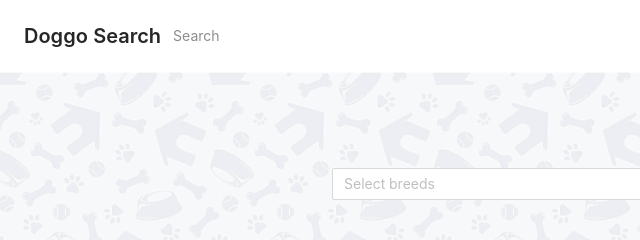
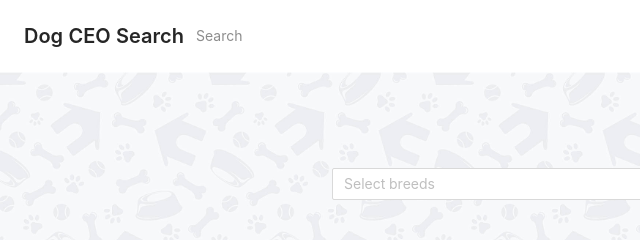
Before and after one commit to richardandreas/Dog-CEO-Search, a React app: page /search in a window 1280 px wide. Shown: the top 240 px of the page, 0-640 px from the left. Built offline with nearby package versions, Linux system fonts and the light colour scheme; no server answers.

Commit message:
Renamed app

```diff
--- a/package.json
+++ b/package.json
@@ -1,5 +1,5 @@
 {
-  "name": "doggo_search",
+  "name": "dog_ceo_search",
   "version": "0.1.0",
   "private": true,
   "dependencies": {
--- a/public/index.html
+++ b/public/index.html
@@ -4,7 +4,7 @@
     <meta charset="utf-8" />
     <link rel="icon" href="%PUBLIC_URL%/favicon.ico" />
     <meta name="viewport" content="width=device-width, initial-scale=1" />
-    <title>Doggo Search</title>
+    <title>Dog CEO Search</title>
   </head>
   <body>
     <div id="root"></div>
--- a/src/components/Containers/ViewContainer.js
+++ b/src/components/Containers/ViewContainer.js
@@ -16,7 +16,7 @@ export const ViewContainer = ({ children, view }) => {
     <>
       <PageHeader
         className="site-page-header"
-        title="Doggo Search"
+        title="Dog CEO Search"
         subTitle={viewTitles[view]}
         extra={forEachObject(viewTitles, (key, value) => (
           <Button
```
Also changed, not shown: src/components/app.test.js (+5 -5 lines), src/images/screenshot.jpeg.
